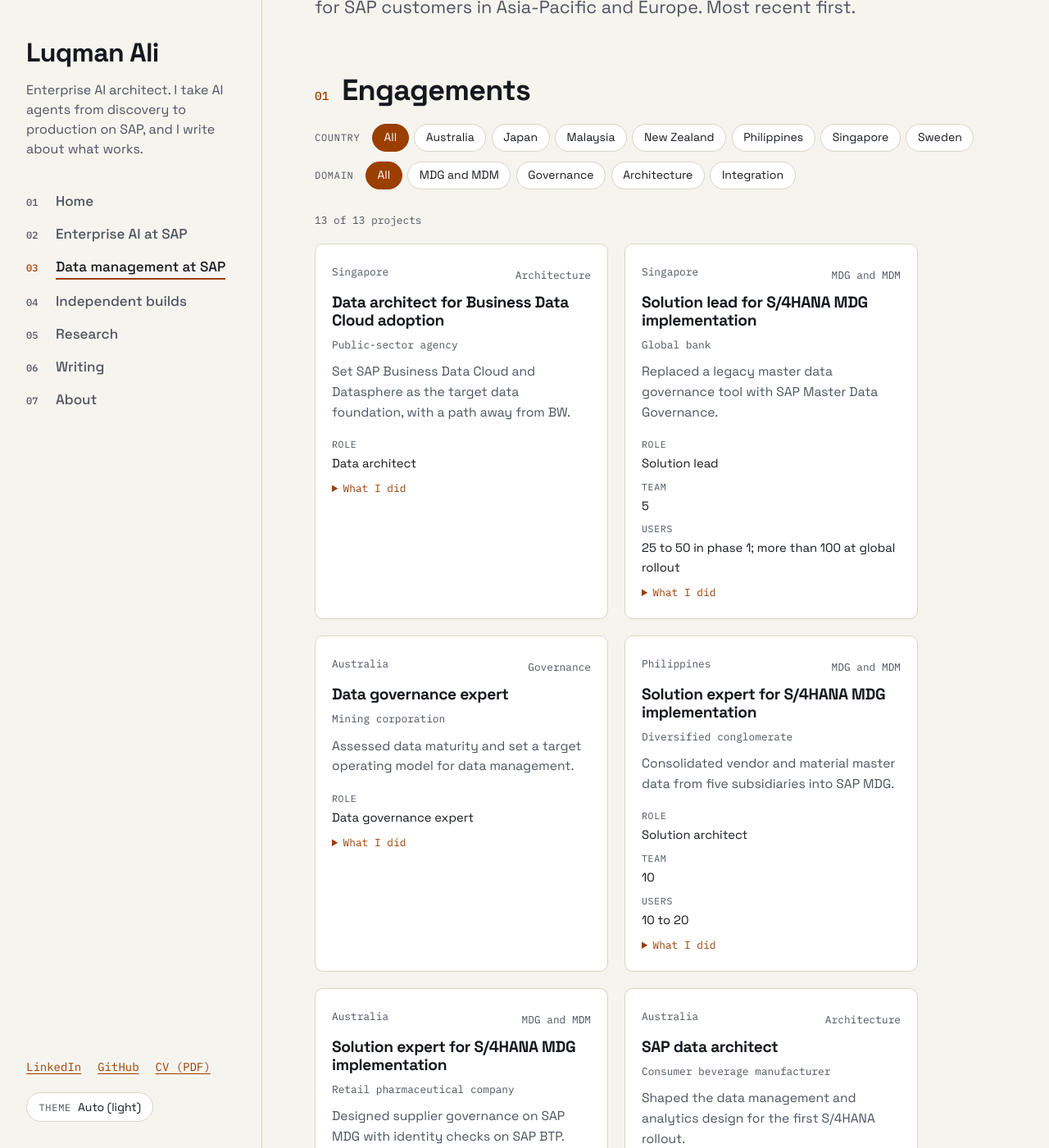
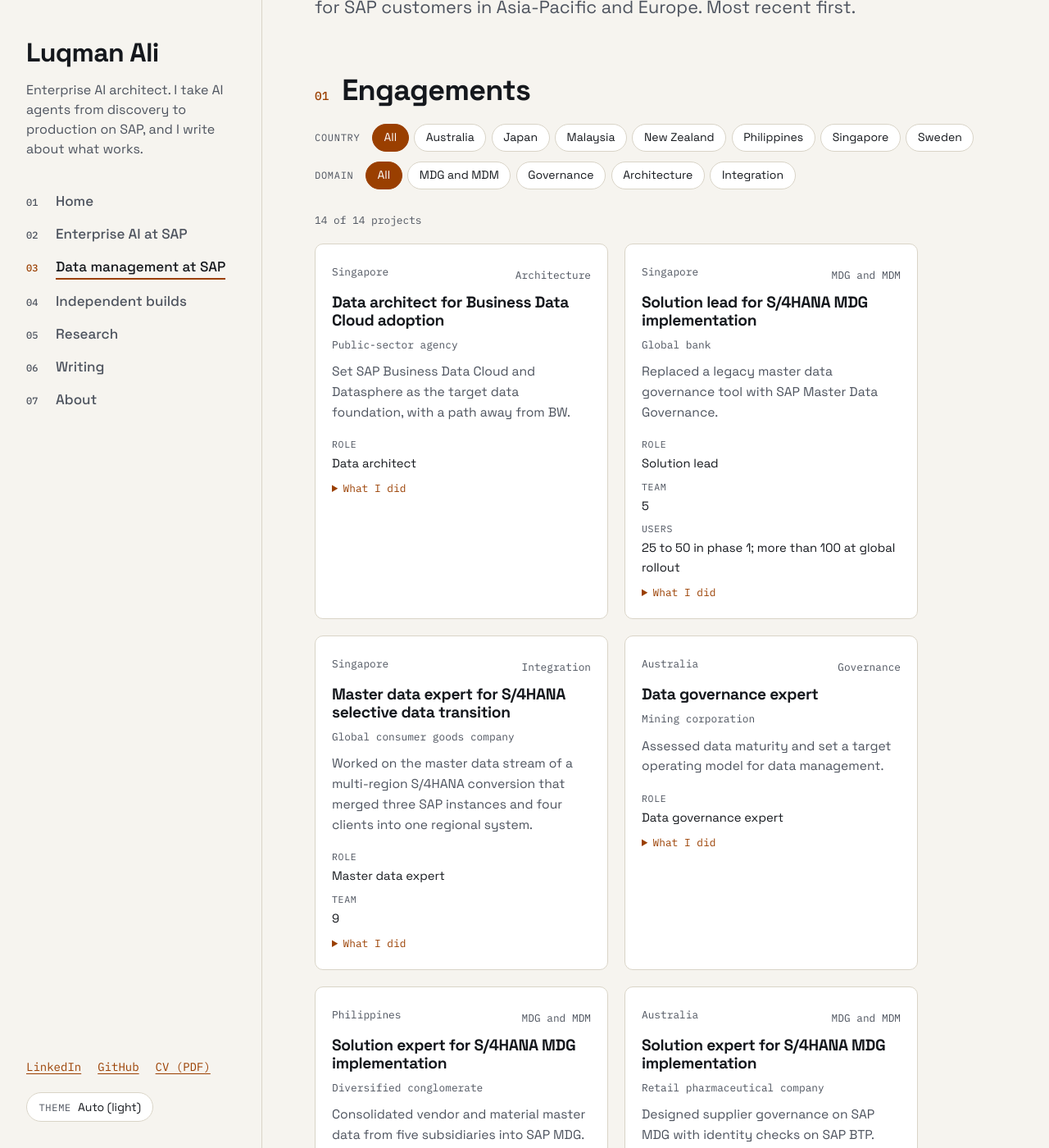
Before and after one commit to Lookieman/lookieman.github.io, a Jekyll site: the page built from data-management.md, in a window 1280 px wide and 1400 px high, scrolled down 243 px. Shown: the whole window at 82% size. Built offline with Jekyll 4.4.1, drawn with Linux system fonts in a browser that asks for light colours.

Commit message:
Add consumer goods S/4HANA engagement and pre-signature scope
Add the multi-region S/4HANA selective data transition for a global
consumer goods company. Add pre-signature scope shaping to the consumer
beverage and retail pharmaceutical engagements.

Co-Authored-By: Claude Opus 5.5 <noreply@anthropic.com>
Claude-Session: https://claude.ai/code/session_01RmmXsR1rq3pkUkjxPRJC7X

```diff
--- a/_data/sap_projects.yml
+++ b/_data/sap_projects.yml
@@ -29,6 +29,22 @@
     - Ran a feasibility study to choose the replacement for the legacy master data governance tool.
     - Ran design workshops to collect requirements for the new tool on SAP Master Data Governance.
     - Led a team of five to build, test and roll out the solution to the agreed design.
+
+- title: Master data expert for S/4HANA selective data transition
+  descriptor: Global consumer goods company
+  country: Singapore
+  domain: integration
+  role: Master data expert
+  team_size: "9"
+  users:
+  summary: Worked on the master data stream of a multi-region S/4HANA conversion that merged three SAP instances and four clients into one regional system.
+  bullets:
+    - Worked in the nine-person SAP master data team on a multi-region S/4HANA selective data transition. SAP was the main systems integrator.
+    - Prepared the weekly resource plans and monthly forecasts for the master data stream.
+    - Contributed to the Business Partner web service design for the North and Latin America phase. The scope covered customer and supplier field mapping, data types and SLT replication.
+    - Started the SAP Process Orchestration configuration for the web service, then handed it over to the new owner.
+    - Reviewed a custom ABAP and CDS Business Partner key-mapping solution and assessed it for reuse with other customers.
+    - In the Asia phase, the programme had 50% fewer defects and fixed defects 30% faster than in the earlier EMEA phase.
 
 - title: Data governance expert
   descriptor: Mining corporation
@@ -65,6 +81,7 @@
   users: "10 to 20"
   summary: Designed supplier governance on SAP MDG with identity checks on SAP BTP.
   bullets:
+    - Shaped the SAP MDG scope before contract signature.
     - Advised stream leads and line-of-business subject matter experts on SAP MDG functions.
     - Designed a solution that joins the SAP BTP Identity Management API and a custom Fiori app on SAP BTP to SAP MDG.
     - Wrote the detailed design for SAP MDG Supplier and its integration with third-party systems that enrich data.
@@ -78,6 +95,7 @@
   users: "20 to 50"
   summary: Shaped the data management and analytics design for the first S/4HANA rollout.
   bullets:
+    - Shaped the data management scope before contract signature.
     - Data architect and EIM advisor for data management in the Prepare and Explore phases of the first rollout.
     - Ran scoping and blueprint workshops, and guided the partner on the SAP MDG design.
     - Advised on the analytics strategy for S/4HANA and the position of each analytics solution.
```
